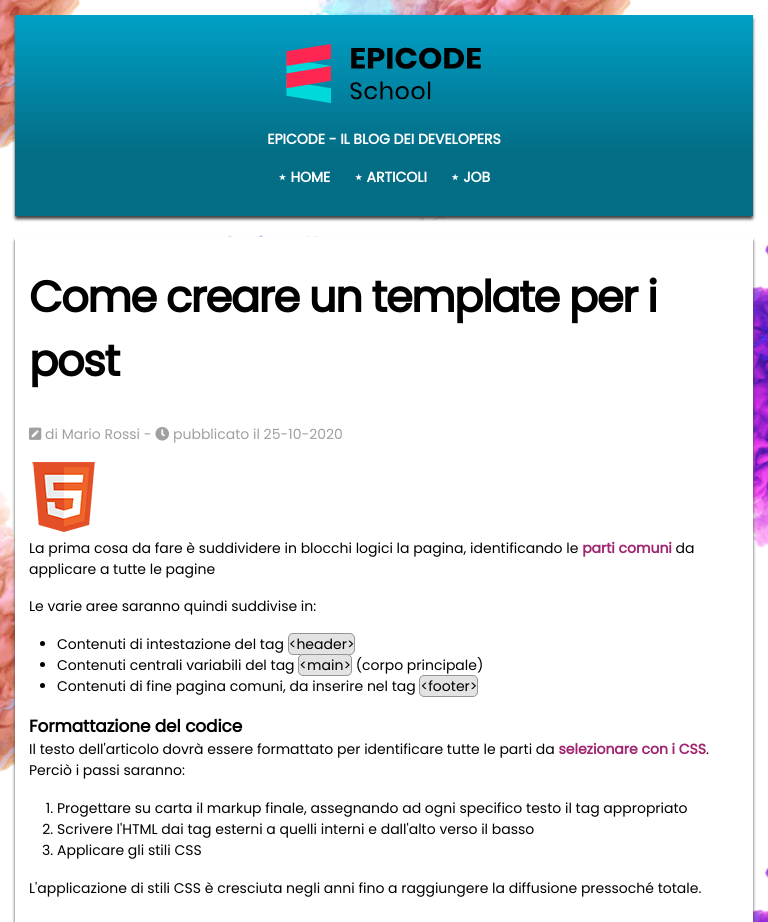
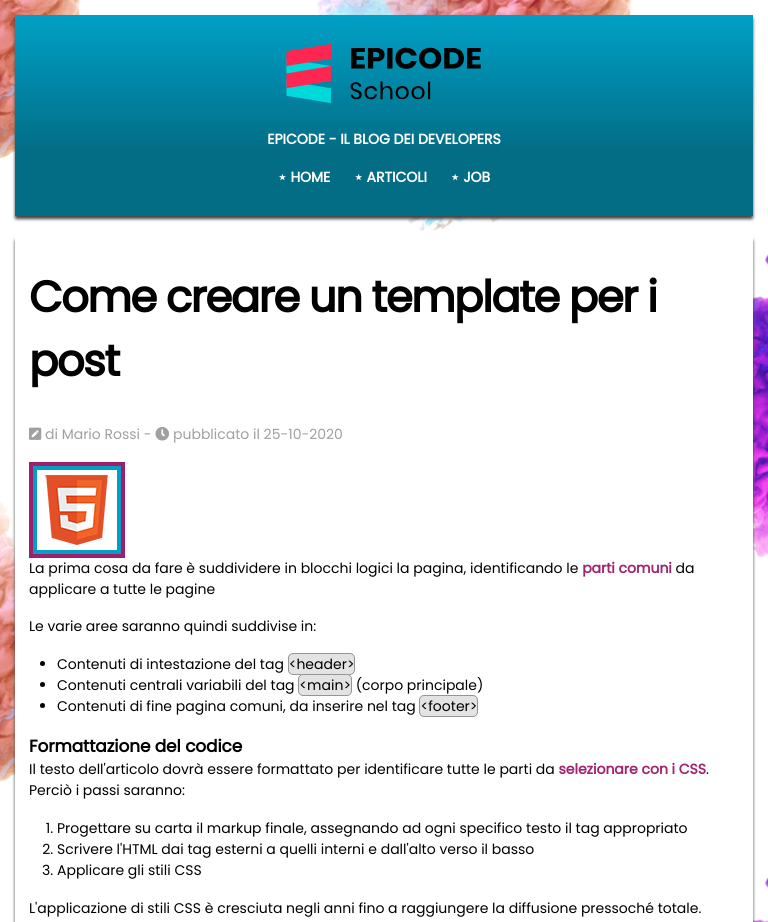
Before and after one commit to ZioDuff/U2-W1-D1, a plain HTML site: page index.html in a window 768 px wide. Shown: the top 922 px of the page. Drawn offline with Linux system fonts and the light colour scheme.

Commit message:
adds some css

```diff
--- a/assets/css/style.css
+++ b/assets/css/style.css
@@ -116,6 +116,19 @@ iframe {
   border-radius: 20px;
 }
 
+#html-badge {
+  border: 4px solid #9e1f6d;
+  display: inline-block;
+}
+
+#html-badge div {
+  border: 4px solid #039ec4;
+  padding: 5px;
+}
+#html-badge div img {
+  vertical-align: middle;
+}
+
 /* TABELLE */
 table {
   margin-bottom: 2em;
@@ -209,13 +222,26 @@ footer a {
     font-size: 4.3rem;
   }
 
+  #html-badge {
+    border: 4px solid #9e1f6d;
+    display: inline-block;
+  }
+
+  #html-badge div {
+    border: 4px solid #039ec4;
+    padding: 5px;
+  }
+  #html-badge div img {
+    vertical-align: middle;
+  }
+
   main article h2 {
     font-weight: bold;
     font-size: 1.2em;
   }
 
   main table {
-    width: 25em;
+    width: 60%;
     margin-inline: auto;
     margin-block: 5em;
   }
```
